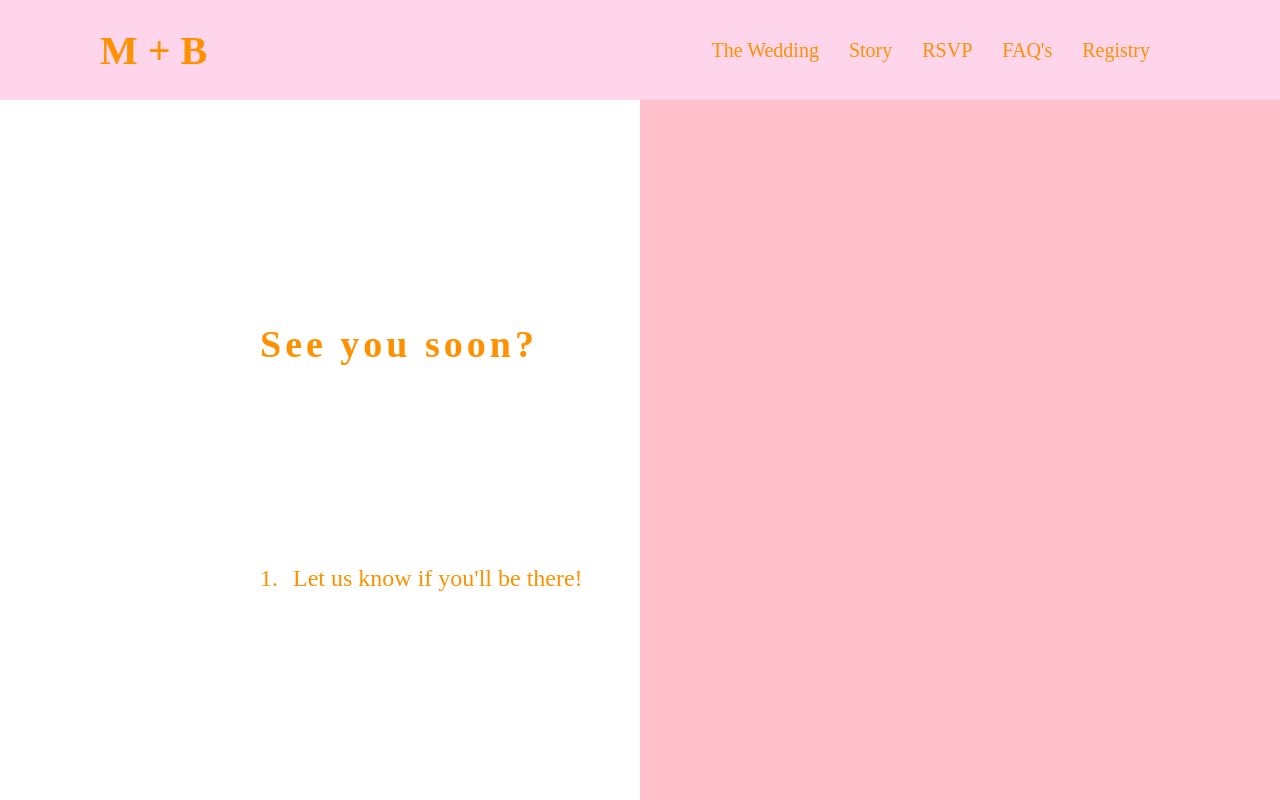
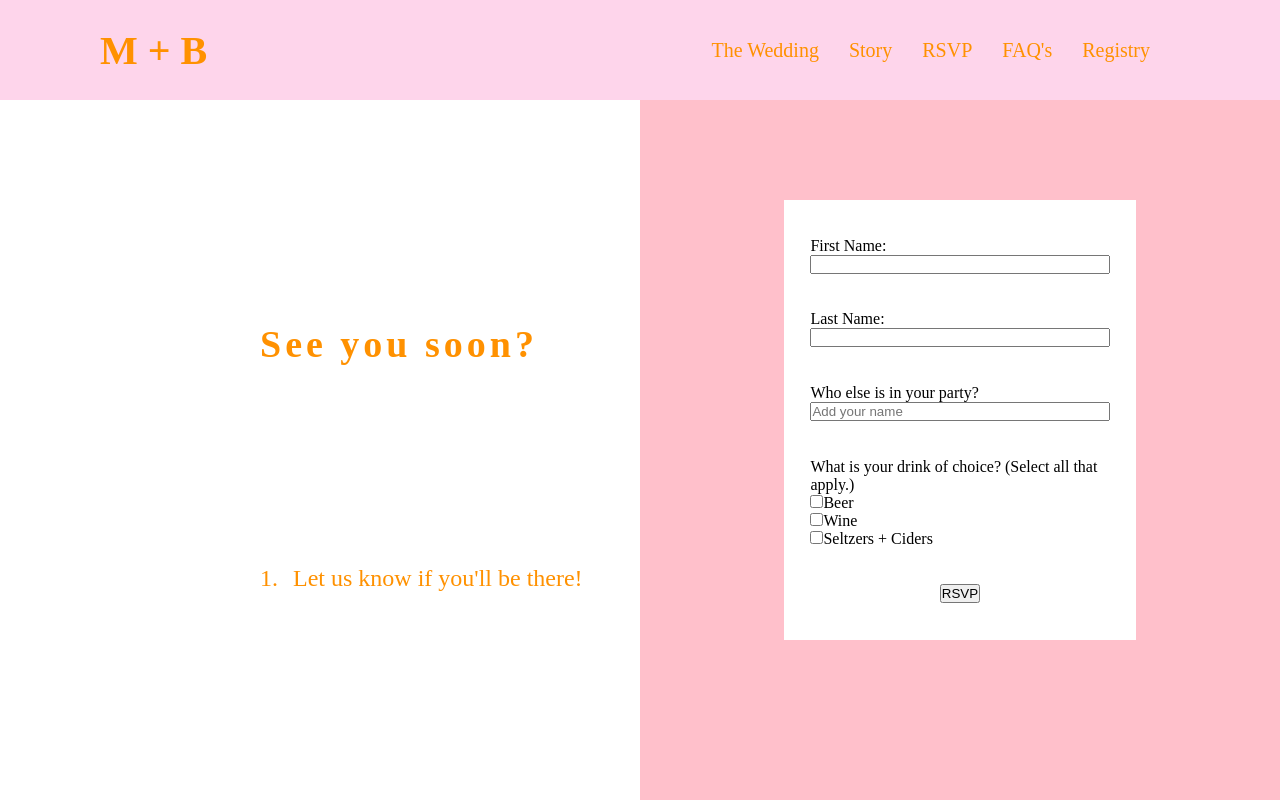
Before and after one commit to MarcoTaco/mb-wedding-site2.0, a React (Create React App) app: page / in a window 1280 px wide. Shown: the top 800 px of the page. Built offline with nearby package versions, Linux system fonts and the light colour scheme.

Commit message:
rsvp form progress

```diff
--- a/src/components/RsvpForm.tsx
+++ b/src/components/RsvpForm.tsx
@@ -1,10 +1,55 @@
-import React from "react";
+import React, {useState} from "react";
 import "../styles/RsvpForm.css";
 
 function RsvpForm(){
+    // state to track selected checkbox options
+    const[selectedOptions, setSelectedOptions] = useState<string[]>([]);
+
+    // function to handle change in selected checkbox options
+    const handleSelectChange = (event: React.ChangeEvent<HTMLInputElement>) => {
+        const { value, checked } = event.target;
+        if(checked){
+            // add the value to the selectedOptions array
+            setSelectedOptions([...selectedOptions, value]);
+        }
+        else{
+            // remove the value from the selectedOptions array
+            setSelectedOptions(selectedOptions.filter(option => option !== value));
+        }
+    };
+
     return(
-        <form>
-
+        <form className="rsvp-form">
+            <div className="form-info">
+                <div className="question">
+                    <label htmlFor="first-name">First Name:</label>
+                    <input name="first-name" id="first-name" />
+                </div>
+                <div className="question">
+                    <label htmlFor="last-name">Last Name:</label>
+                        <input name="last-name" id="last-name" />
+                </div>
+                <div className="question">
+                    <label htmlFor="party-size">Who else is in your party?</label>
+                        <input name="party-size" id="party-size" placeholder="Add your name" />
+                </div>
+                <div className="question">
+                    <label htmlFor="drink-choice">What is your drink of choice? (Select all that apply.)</label>
+                    <label>
+                        <input type="checkbox" name="beer" value="beer" onChange={handleSelectChange} checked={selectedOptions.includes('beer')} />
+                        Beer
+                    </label>
+                    <label>
+                        <input type="checkbox" name="wine" value="wine" onChange={handleSelectChange} checked={selectedOptions.includes('wine')} />
+                        Wine
+                    </label>
+                    <label>
+                        <input type="checkbox" name="seltzers-ciders" value="seltzers-ciders" onChange={handleSelectChange} checked={selectedOptions.includes('seltzers-ciders')} />
+                        Seltzers + Ciders
+                    </label>
+                </div>
+                <button type="submit">RSVP</button>
+            </div>
         </form>
     )
 }
--- a/src/styles/RsvpForm.css
+++ b/src/styles/RsvpForm.css
@@ -1,3 +1,20 @@
+.rsvp-form{
+    width: 55%;
+    height: 55vh;
+    background-color: white;
+}
+.form-info{
+    height: 55vh;
+    display: flex;
+    flex-direction: column;
+    justify-content: space-evenly;
+    align-items: center;
+}
+.question{
+    display: flex;
+    flex-direction: column;
+    width: 85%;
+}
 /* phone size screens */
 @media(min-width: 480px){
 
--- a/src/styles/RsvpPage.css
+++ b/src/styles/RsvpPage.css
@@ -44,7 +44,13 @@ h3, h5, p{
     width: 50%;
     background-color: pink;
 }
-
+.rsvp-form-section{
+    height: 80vh;
+    display: flex;
+    justify-content: center;
+    align-items: center;
+    width: 100%;
+}
 /* phone size screens */
 @media(min-width: 480px){
 
```
